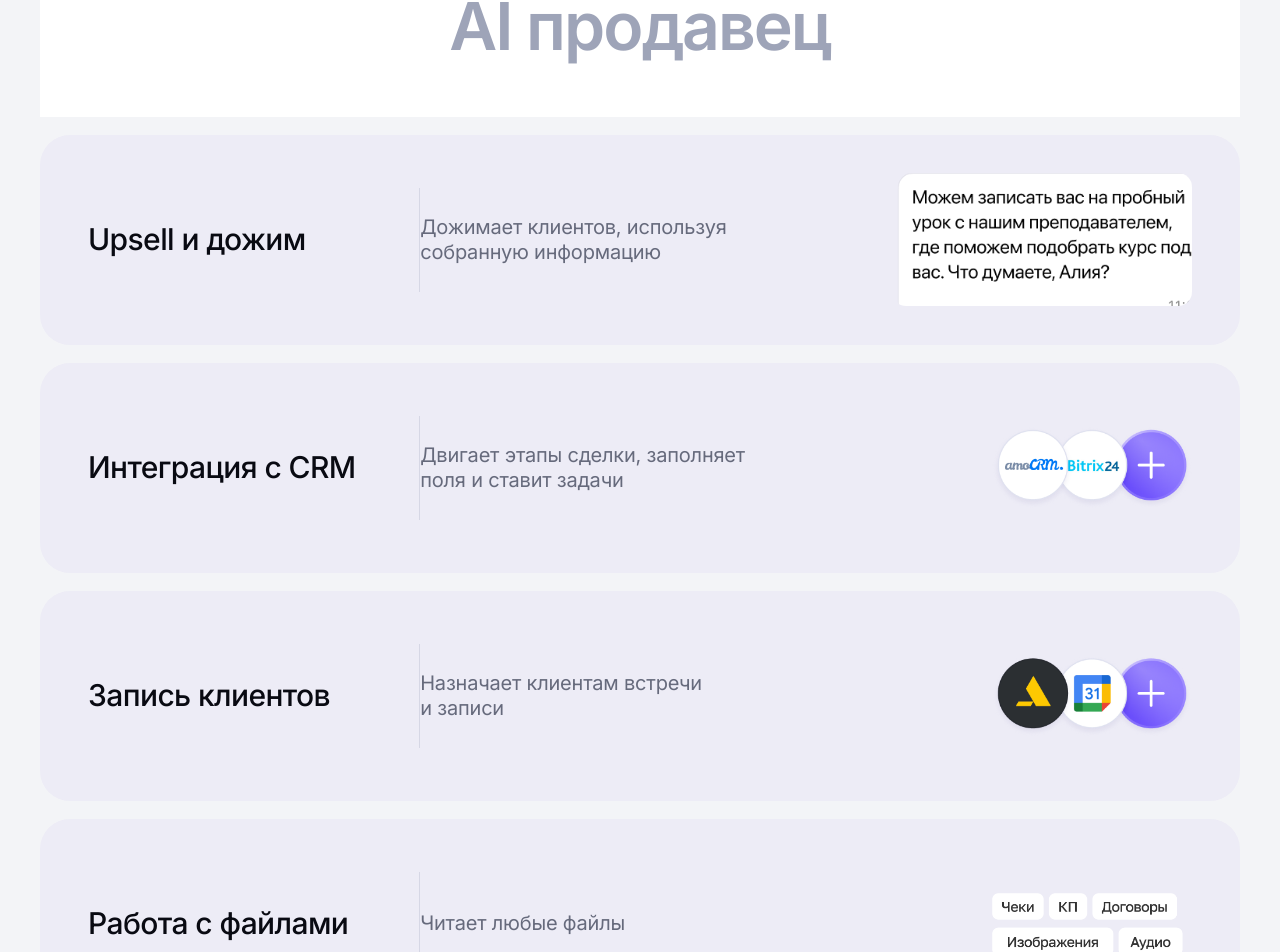
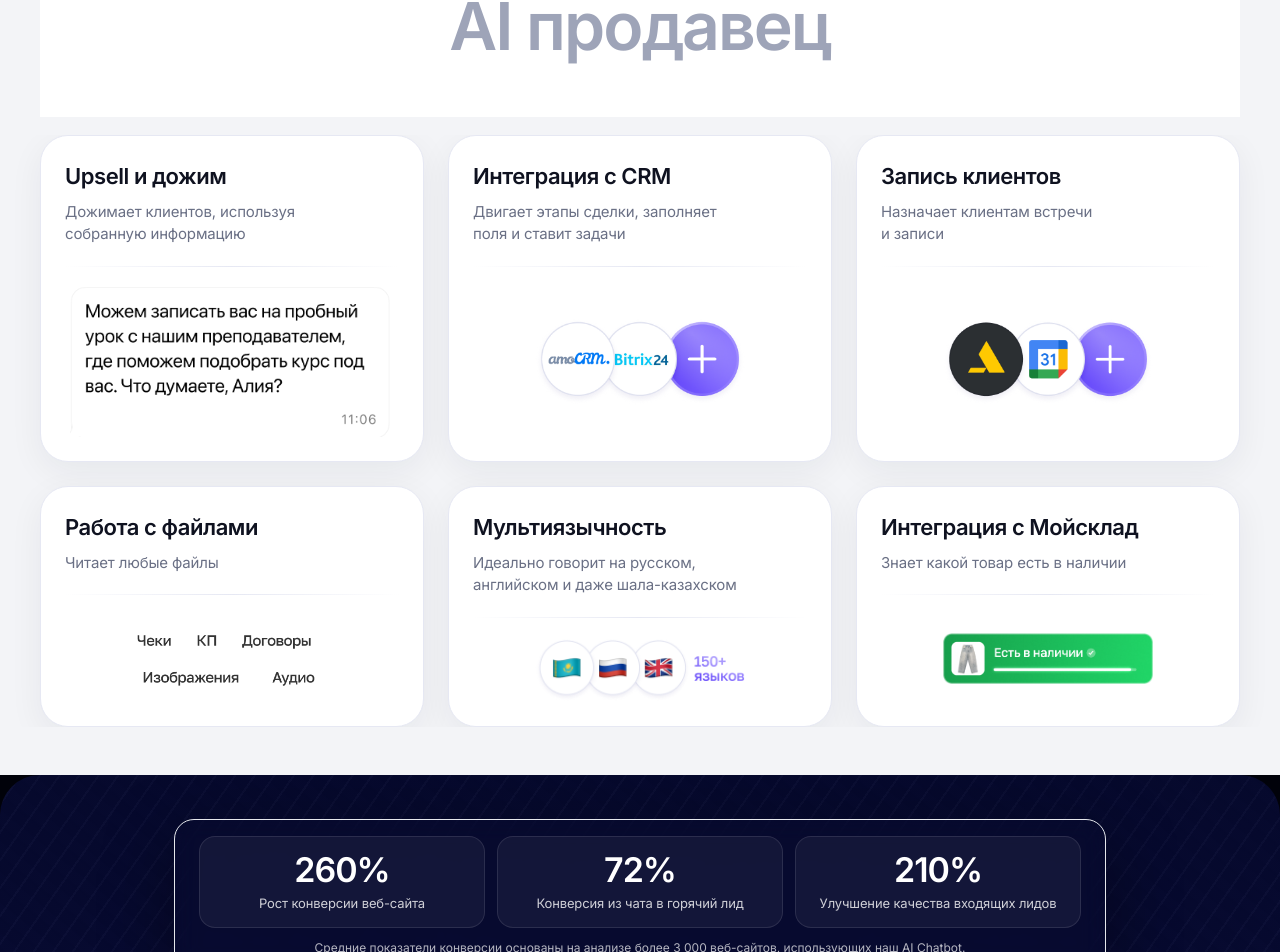
Before and after one commit to m1ke1994/ai, a Vue app: page / in a window 1280 px wide. Shown: the part 1432-2384 px from the top of the page. Built offline with nearby package versions, Linux system fonts and the light colour scheme.

Commit message:
изменил секцию автоматизация

```diff
--- a/src/components/AutomationBusinessSection.vue
+++ b/src/components/AutomationBusinessSection.vue
@@ -5,10 +5,17 @@ const openContactFormModal = () => {
   if (typeof window === 'undefined') return
   window.dispatchEvent(new CustomEvent(CONTACT_FORM_OPEN_EVENT))
 }
+
+const stats = [
+  { value: '260%', label: 'Рост конверсии веб-сайта' },
+  { value: '72%', label: 'Конверсия из чата в горячий лид' },
+  { value: '210%', label: 'Улучшение качества входящих лидов' },
+]
 </script>
 
 <template>
   <section class="bg-[#01020a]">
+    <!-- MOBILE -->
     <div class="relative mx-auto overflow-hidden rounded-none lg:hidden">
       <div class="relative h-[760px] w-full overflow-hidden">
         <img
@@ -51,12 +58,33 @@ const openContactFormModal = () => {
           aria-hidden="true"
         />
 
-        <p
-          class="pointer-events-none absolute inset-x-0 top-[72px] z-30 px-6 text-center text-[13px] font-normal leading-[1.35] tracking-[-0.02em] text-white/90 sm:top-[88px] sm:px-10 sm:text-[15px] md:px-16 md:text-[18px]"
-        >
-          После работы с нами, среднее время ответа<br />
-          клиентам становится 7 секунд
-        </p>
+        <!-- NEW: STATS (MOBILE) -->
+        <div class="absolute inset-x-0 top-[64px] z-30 px-5">
+          <div
+            class="mx-auto max-w-[560px] rounded-[18px] border border-white/12 bg-white/6 p-4 shadow-[0_18px_60px_rgba(0,0,0,0.35)] backdrop-blur-md"
+          >
+            <div class="grid grid-cols-3 gap-2">
+              <div
+                v-for="(s, i) in stats"
+                :key="i"
+                class="rounded-[14px] border border-white/10 bg-white/5 px-3 py-3 text-center"
+              >
+                <div
+                  class="text-[22px] font-semibold leading-[1] tracking-[-0.03em] text-white"
+                >
+                  {{ s.value }}
+                </div>
+                <div class="mt-2 text-[11px] leading-[1.2] tracking-[-0.01em] text-white/80">
+                  {{ s.label }}
+                </div>
+              </div>
+            </div>
+
+            <div class="mt-3 text-center text-[11px] leading-[1.25] text-white/70">
+              Средние показатели конверсии основаны на анализе более 3&nbsp;000 веб-сайтов, использующих наш AI Chatbot.
+            </div>
+          </div>
+        </div>
 
         <div class="pointer-events-none absolute inset-x-0 top-1/2 z-30 -translate-y-1/2 px-5 text-center">
           <p
@@ -78,9 +106,12 @@ const openContactFormModal = () => {
       </div>
     </div>
 
+    <!-- DESKTOP -->
     <div class="hidden lg:block">
       <div class="overflow-x-visible">
-        <div class="relative mx-auto h-[620px] w-full max-w-[1860px] overflow-hidden rounded-none sm:rounded-[40px] xl:h-[700px] 2xl:h-[792px]">
+        <div
+          class="relative mx-auto h-[620px] w-full max-w-[1860px] overflow-hidden rounded-none sm:rounded-[40px] xl:h-[700px] 2xl:h-[792px]"
+        >
           <img
             src="/bg-fon.png"
             alt=""
@@ -114,12 +145,31 @@ const openContactFormModal = () => {
             aria-hidden="true"
           ></div>
 
-          <p
-            class="absolute inset-x-0 top-[52px] z-30 mx-auto max-w-[620px] px-6 text-center text-[16px] font-normal leading-[1.35] tracking-[-0.02em] text-white xl:top-[64px] xl:max-w-[760px] xl:text-[18px] 2xl:top-[78px] 2xl:max-w-[820px] 2xl:px-0 2xl:text-[22px]"
-          >
-            После работы с нами, среднее время ответа<br />
-            клиентам становится 7 секунд
-          </p>
+          <!-- NEW: STATS (DESKTOP) -->
+          <div class="absolute inset-x-0 top-[44px] z-30 mx-auto max-w-[980px] px-6">
+            <div
+              class="rounded-[20px] border border-white/12 bg-white/6 px-6 py-4 shadow-[0_20px_70px_rgba(0,0,0,0.34)] backdrop-blur-md"
+            >
+              <div class="grid grid-cols-3 gap-3">
+                <div
+                  v-for="(s, i) in stats"
+                  :key="i"
+                  class="rounded-[16px] border border-white/10 bg-white/5 px-5 py-4 text-center"
+                >
+                  <div class="text-[34px] font-semibold leading-[1] tracking-[-0.03em] text-white">
+                    {{ s.value }}
+                  </div>
+                  <div class="mt-2 text-[13px] leading-[1.25] tracking-[-0.01em] text-white/80">
+                    {{ s.label }}
+                  </div>
+                </div>
+              </div>
+
+              <div class="mt-3 text-center text-[12px] leading-[1.35] text-white/70">
+                Средние показатели конверсии основаны на анализе более 3&nbsp;000 веб-сайтов, использующих наш AI Chatbot.
+              </div>
+            </div>
+          </div>
 
           <div class="pointer-events-none absolute inset-x-0 top-[220px] z-10 select-none text-center xl:top-[270px] 2xl:top-[318px]">
             <div class="text-[70px] font-semibold leading-[0.95] tracking-[-0.05em] text-white xl:text-[88px] 2xl:text-[112px]">
--- a/src/components/WhatSellerCan.vue
+++ b/src/components/WhatSellerCan.vue
@@ -1,6 +1,4 @@
 <script setup>
-import FeatureRow from './_FeatureRow.vue'
-
 const stats = [
   { value: '0 тг', text: 'за установку ИИ' },
   { value: '100%', text: 'верификация от meta, google,\namocrm, bitrix и другие' },
@@ -15,7 +13,7 @@ const features = [
     imageAlt: 'Пример сообщения для upsell',
     imageClass: 'w-full max-w-[520px] sm:max-w-[620px] lg:max-w-none lg:w-[1188px]',
     viewportClass:
-      'h-[133px] w-full max-w-[320px] overflow-hidden rounded-[14px] sm:max-w-[360px] lg:h-[133px] lg:w-[300px]',
+      'h-[140px] w-full max-w-[340px] overflow-hidden rounded-[16px] sm:max-w-[380px] lg:h-[150px] lg:w-full',
     imageTranslateClass: '-translate-x-[13px] -translate-y-[1px]',
     visualTop: true,
   },
@@ -24,35 +22,35 @@ const features = [
     description: 'Двигает этапы сделки, заполняет\nполя и ставит задачи',
     image: '/banner 3.png',
     imageAlt: 'Интеграция с amoCRM и Bitrix24',
-    imageClass: 'w-[170px] sm:w-[190px] lg:w-[200px]',
+    imageClass: 'w-[170px] sm:w-[190px] lg:w-[210px]',
   },
   {
     title: 'Запись клиентов',
     description: 'Назначает клиентам встречи\nи записи',
     image: '/banner.png',
     imageAlt: 'Интеграция с календарями',
-    imageClass: 'w-[170px] sm:w-[190px] lg:w-[200px]',
+    imageClass: 'w-[170px] sm:w-[190px] lg:w-[210px]',
   },
   {
     title: 'Работа с файлами',
     description: 'Читает любые файлы',
     image: '/banner 2.png',
     imageAlt: 'Поддерживаемые типы файлов',
-    imageClass: 'w-[170px] sm:w-[190px] lg:w-[200px]',
+    imageClass: 'w-[170px] sm:w-[190px] lg:w-[210px]',
   },
   {
     title: 'Мультиязычность',
     description: 'Идеально говорит на русском,\nанглийском и даже шала-казахском',
     image: '/lang.png',
     imageAlt: 'Поддержка множества языков',
-    imageClass: 'w-[170px] sm:w-[190px] lg:w-[200px]',
+    imageClass: 'w-[170px] sm:w-[190px] lg:w-[210px]',
   },
   {
     title: 'Интеграция с Мойсклад',
     description: 'Знает какой товар есть в наличии',
     image: '/in_nalichii.png',
     imageAlt: 'Статус товара в наличии',
-    imageClass: 'w-[170px] sm:w-[190px] lg:w-[200px]',
+    imageClass: 'w-[170px] sm:w-[190px] lg:w-[210px]',
   },
 ]
 </script>
@@ -62,8 +60,10 @@ const features = [
     <div class="overflow-x-hidden">
       <div class="mx-auto w-full max-w-[1880px] px-4 sm:px-6 lg:px-10">
         <div class="relative overflow-hidden rounded-t-[20px] bg-white">
-          <!-- Статы -->
-        <!-- Блок с описанием обучения AI -->
+          <!-- ✅ СТАТЫ (возвращаем как было) -->
+
+
+          <!-- ✅ Блок с описанием обучения AI (оставляем) -->
           <div class="px-4 pb-8 pt-6 sm:px-6 lg:px-10 lg:pb-12 lg:pt-10">
             <div
               class="relative overflow-hidden rounded-[20px] border border-[#E8EBF4] bg-[linear-gradient(180deg,#FFFFFF_0%,#F7F8FC_100%)] p-4 shadow-[0_18px_60px_rgba(20,27,58,0.06)] sm:rounded-[24px] sm:p-6 lg:rounded-[28px] lg:p-8"
@@ -78,9 +78,7 @@ const features = [
                 aria-hidden="true"
               />
 
-              <div
-                class="relative grid gap-5 lg:grid-cols-[minmax(0,1.08fr)_minmax(0,0.92fr)] lg:items-start lg:gap-6"
-              >
+              <div class="relative grid gap-5 lg:grid-cols-[minmax(0,1.08fr)_minmax(0,0.92fr)] lg:items-start lg:gap-6">
                 <div class="text-left">
                   <div
                     class="inline-flex items-center gap-2 rounded-full border border-[#E3E7F2] bg-white/90 px-2.5 py-2 shadow-[0_10px_24px_rgba(18,26,52,0.05)] backdrop-blur"
@@ -95,9 +93,7 @@ const features = [
                     </span>
                   </div>
 
-                  <p
-                    class="mt-4 max-w-[780px] text-[16px] leading-[1.45] tracking-[-0.01em] text-[#2B2E3A] sm:text-[18px] lg:text-[22px]"
-                  >
+                  <p class="mt-4 max-w-[780px] text-[16px] leading-[1.45] tracking-[-0.01em] text-[#2B2E3A] sm:text-[18px] lg:text-[22px]">
                     Обучаем AI на ваших данных: сайт, прайс-листы, описание товаров и услуг, лучшие диалоги,
                     скрипты, FAQ, товарные фиды и другие материалы.
                   </p>
@@ -134,29 +130,17 @@ const features = [
                   </div>
                 </div>
 
-                <div
-                  class="relative overflow-hidden rounded-[18px] border border-[#D9DEF0] bg-[#171B42] p-4 shadow-[0_24px_60px_rgba(18,26,52,0.18)] sm:rounded-[20px] sm:p-5 lg:p-6"
-                >
-                  <div
-                    class="pointer-events-none absolute -right-14 -top-14 h-32 w-32 rounded-full bg-[#171B42]/20 blur-3xl"
-                    aria-hidden="true"
-                  />
-                  <div
-                    class="pointer-events-none absolute -bottom-10 -left-10 h-28 w-28 rounded-full bg-[#171B42]/10 blur-3xl"
-                    aria-hidden="true"
-                  />
+                <div class="relative overflow-hidden rounded-[18px] border border-[#D9DEF0] bg-[#5b6098] p-4 shadow-[0_24px_60px_rgba(18,26,52,0.18)] sm:rounded-[20px] sm:p-5 lg:p-6">
+                  <div class="pointer-events-none absolute -right-14 -top-14 h-32 w-32 rounded-full bg-[#171B42]/20 blur-3xl" aria-hidden="true" />
+                  <div class="pointer-events-none absolute -bottom-10 -left-10 h-28 w-28 rounded-full bg-[#171B42]/10 blur-3xl" aria-hidden="true" />
 
                   <div class="relative">
-                    <div
-                      class="inline-flex items-center gap-2 rounded-full border border-white/10 bg-white/5 px-3 py-1.5 text-[11px] font-medium text-white/80 sm:text-[12px]"
-                    >
+                    <div class="inline-flex items-center gap-2 rounded-full border border-white/10 bg-white/5 px-3 py-1.5 text-[11px] font-medium text-white/80 sm:text-[12px]">
                       <span class="h-2 w-2 rounded-full bg-[#78F7C7] shadow-[0_0_14px_rgba(120,247,199,0.8)]" />
                       С первой минуты готов к работе
                     </div>
 
-                    <p
-                      class="mt-3 text-[15px] font-medium leading-[1.38] tracking-[-0.01em] text-white sm:text-[16px] lg:text-[19px]"
-                    >
+                    <p class="mt-3 text-[15px] font-medium leading-[1.38] tracking-[-0.01em] text-white sm:text-[16px] lg:text-[19px]">
                       AI-продажник с первой минуты работы знает про вашу компанию и продукт больше и лучше
                       любого вашего самого опытного менеджера.
                     </p>
@@ -181,7 +165,7 @@ const features = [
             </div>
           </div>
 
-          <!-- Увеличили расстояние между статами и заголовком -->
+          <!-- ✅ Заголовок (как было) -->
           <div class="px-4 pb-12 pt-12 text-center sm:px-6 sm:pt-16 lg:px-10 lg:pt-20 lg:pb-14">
             <h2 class="text-[34px] font-semibold leading-[1.06] tracking-[-0.03em] text-[#111218] sm:text-[44px] lg:text-[66px] lg:leading-[1.04]">
               Что умеет
@@ -194,46 +178,67 @@ const features = [
       </div>
     </div>
 
-    <!-- Фичи -->
+    <!-- ✅ НОВЫЙ ПРЕМИАЛЬНЫЙ БЛОК КАРТОЧЕК (вместо длинных полос) -->
     <div class="mt-[18px] overflow-x-hidden">
       <div class="mx-auto w-full max-w-[1760px] px-4 sm:px-6 lg:px-10">
-        <!-- ВАЖНО: даём чуть больше правого воздуха, чтобы визуально правая колонка не "уезжала" -->
-        <div class="space-y-[14px] lg:space-y-[18px]">
-          <FeatureRow
+        <div class="grid gap-5 sm:grid-cols-2 lg:gap-6 xl:grid-cols-3">
+          <article
             v-for="feature in features"
             :key="feature.title"
-            :title="feature.title"
-            :description="feature.description"
-            :visual-top="feature.visualTop"
+            class="group relative overflow-hidden rounded-[26px] border border-[#E6E8F3] bg-white p-5
+                   shadow-[0_10px_34px_rgba(18,26,52,0.06)]
+                   transition-all duration-500
+                   hover:-translate-y-1 hover:shadow-[0_26px_60px_rgba(18,26,52,0.16)]
+                   sm:rounded-[28px] sm:p-6"
           >
-            <!-- ВАЖНО: на lg+ делаем justify-end (контент прижат вправо),
-                 на мобилке центр. Это убирает ощущение "съехало влево". -->
-            <div class="flex h-auto w-full items-center justify-center py-3 lg:h-[136px] lg:w-full lg:justify-end lg:py-0">
+            <!-- мягкий премиальный glow -->
             <div
-                v-if="feature.viewportClass"
-                :class="[feature.viewportClass, 'mx-auto lg:mx-0']"
-              >
+              class="pointer-events-none absolute inset-0 opacity-0 transition duration-500 group-hover:opacity-100"
+              style="background: radial-gradient(700px circle at 40% 0%, rgba(75,57,255,0.07), transparent 70%);"
+              aria-hidden="true"
+            />
+
+            <div class="relative z-10 flex h-full flex-col">
+              <!-- верх: заголовок + текст -->
+              <div class="min-w-0">
+                <h3 class="text-[18px] font-semibold tracking-[-0.02em] text-[#0F1220] sm:text-[20px] lg:text-[22px]">
+                  {{ feature.title }}
+                </h3>
+                <p class="mt-2 whitespace-pre-line text-[14px] leading-[1.5] tracking-[-0.01em] text-[#6A7085] sm:text-[15px]">
+                  {{ feature.description }}
+                </p>
+              </div>
+
+              <!-- разделитель -->
+              <div class="mt-5 h-px w-full bg-gradient-to-r from-transparent via-[#E6E8F3] to-transparent" />
+
+              <!-- низ: визуал -->
+              <div class="mt-5 flex flex-1 items-center justify-center">
+                <!-- спец-кейс (как раньше) -->
+                <div v-if="feature.viewportClass" :class="feature.viewportClass">
                   <img
                     :src="feature.image"
                     :alt="feature.imageAlt"
                     :class="[feature.imageClass, feature.imageTranslateClass]"
-                  class="h-auto w-full object-contain"
+                    class="h-auto w-full object-contain transition duration-500 group-hover:scale-[1.02]"
                     loading="lazy"
                     draggable="false"
                   />
                 </div>
 
+                <!-- обычные -->
                 <img
                   v-else
                   :src="feature.image"
                   :alt="feature.imageAlt"
-                :class="[feature.imageClass, 'mx-auto lg:mx-0']"
-                class="h-auto max-w-full object-contain"
+                  :class="feature.imageClass"
+                  class="h-auto max-w-full object-contain transition duration-500 group-hover:scale-[1.04]"
                   loading="lazy"
                   draggable="false"
                 />
               </div>
-          </FeatureRow>
+            </div>
+          </article>
         </div>
       </div>
     </div>
```
Lines whose indentation alone changed are shown as unchanged.
